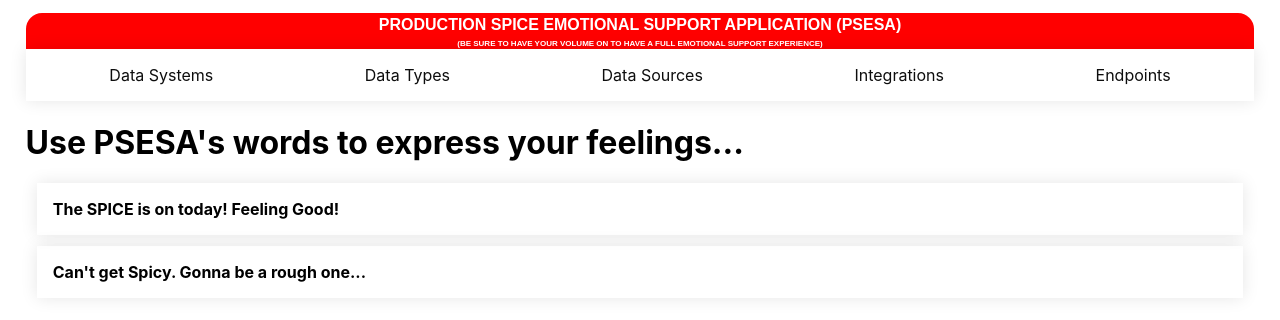
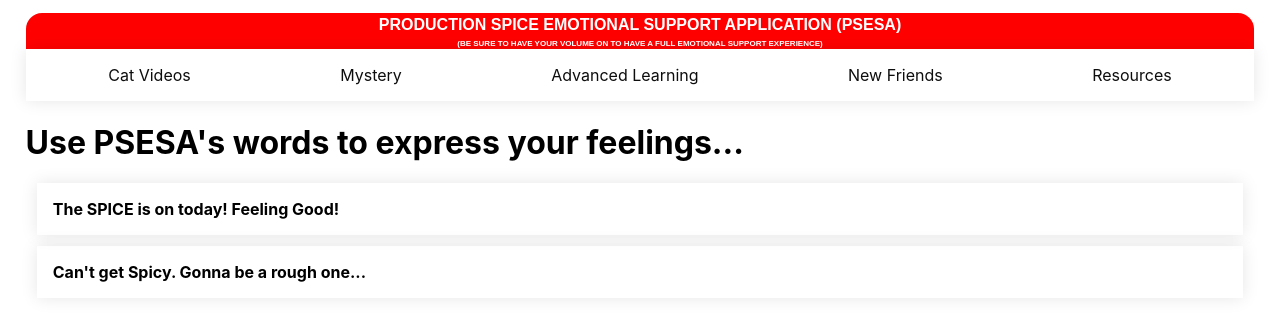
Before and after one commit to nedmorgan/spice_soundboard, a React (Create React App) app: page / in a window 1280 px wide. Shown: the top 320 px of the page. Built offline with nearby package versions, Linux system fonts and the light colour scheme; what react-animations would draw is missing.

Commit message:
updated header

```diff
--- a/src/components/header.jsx
+++ b/src/components/header.jsx
@@ -66,35 +66,35 @@ export default class Header extends Component {
             rel="noopener noreferrer"
             href="https://people.com/pets/most-popular-cat-videos-on-the-internet/"
             target="_blank">
-            Data Systems
+            Cat Videos
           </a>
           <a
             className="nav-link"
             rel="noopener noreferrer"
             href="https://www.rickrolled.com/get-rolled"
             target="_blank">
-            Data Types
+            Mystery
           </a>
           <a
             className="nav-link"
             rel="noopener noreferrer"
             href="https://codeburst.io/i-want-to-learn-programming-but-i-dont-know-where-to-start-80dd2d55e1fd"
             target="_blank">
-            Data Sources
+            Advanced Learning
           </a>
           <a
             className="nav-link"
             rel="noopener noreferrer"
             href={`https://www.boredpanda.com/unusual-animal-friendships-interspecies/?utm_source=google&utm_medium=organic&utm_campaign=organic`}
             target="_blank">
-            Integrations
+            New Friends
           </a>
           <a
             className="nav-link"
             rel="noopener noreferrer"
             href="https://www.vox.com/2015/4/30/11562024/too-embarrassed-to-ask-what-is-the-cloud-and-how-does-it-work"
             target="_blank">
-            Endpoints
+            Resources
           </a>
         </div>
       </HeaderContainer>
```
